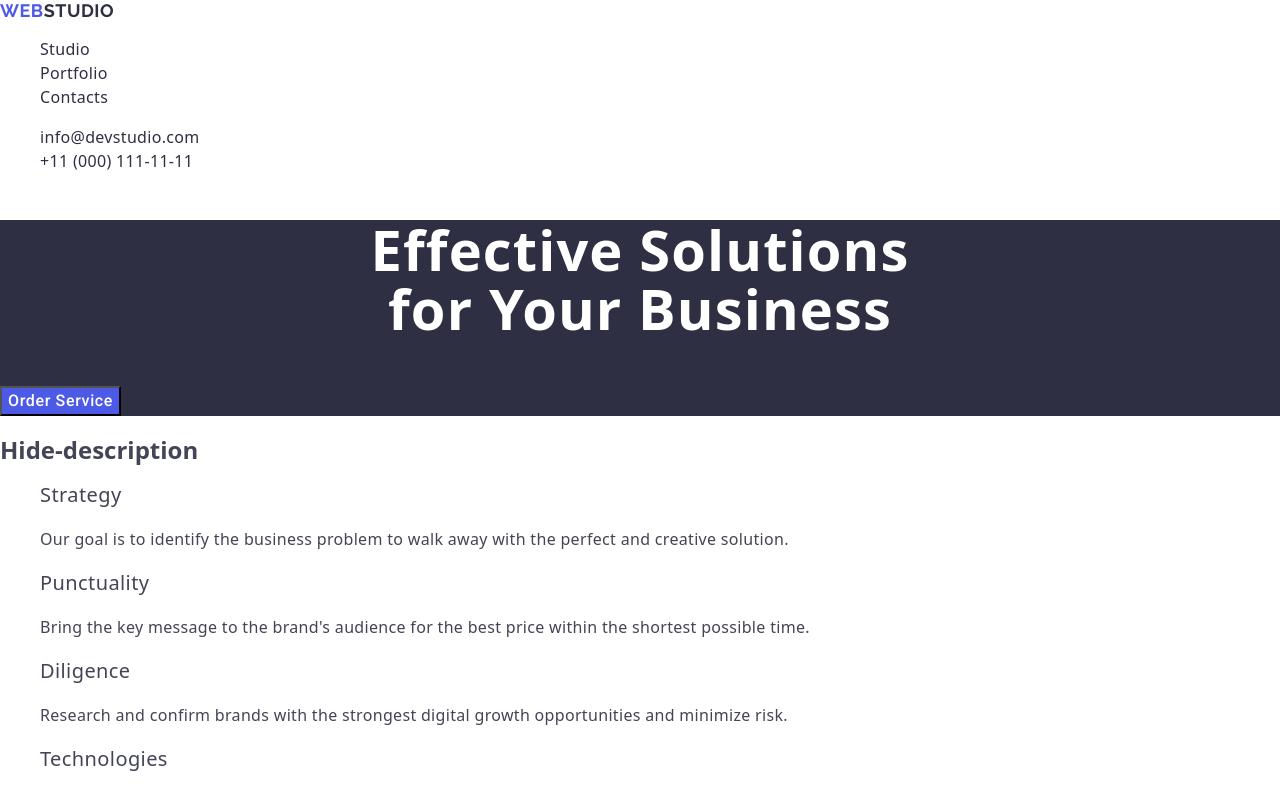
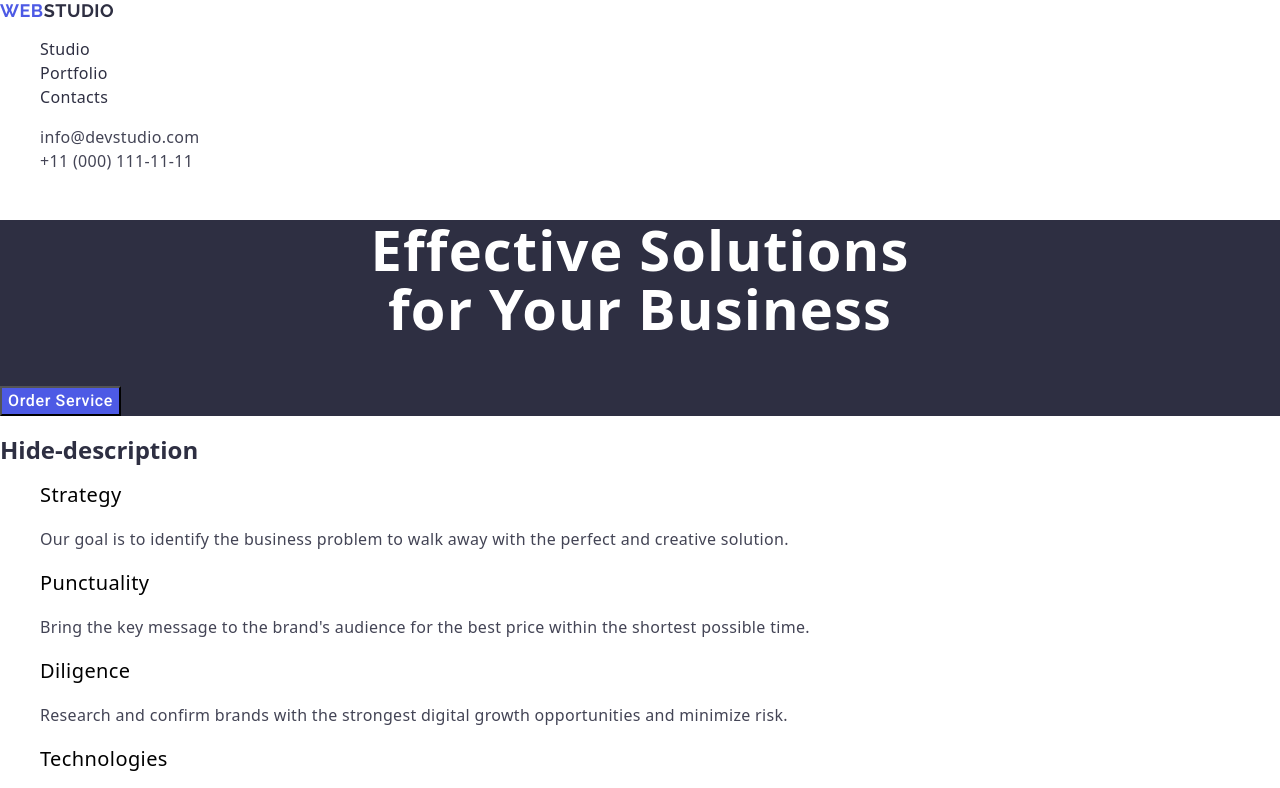
Before and after one commit to khlivniukoleksandr/goit-markup-hw-02, a plain HTML site: page index.html in a window 1280 px wide. Shown: the top 788 px of the page. Drawn offline with nearby package versions, Linux system fonts and the light colour scheme.

Commit message:
Add classes

```diff
--- a/css/styles.css
+++ b/css/styles.css
@@ -1,7 +1,7 @@
 body {
   font-family: "Roboto", sans-serif;
   font-style: normal;
-  color: #434455;
+
   background-color: #ffffff;
 }
 ul {
@@ -12,10 +12,20 @@ a {
   color: #2e2f42;
   font-style: normal;
 }
-
+.hide {
+  color: #2e2f42;
+}
 .hero-section-button,
 .hero-section-title {
   color: #fff;
+}
+.info-link {
+  color: #434455;
+}
+.info-link:hover,
+.info-link:focus,
+.info-linh:active {
+  color: #404bbf;
 }
 
 .title-span {
@@ -36,7 +46,7 @@ a {
 .portfolio-list-title {
   font-weight: 500;
   font-size: 20px;
-  line-height: 24px;
+  line-height: 1.2;
   letter-spacing: 0.02em;
 }
 
@@ -111,10 +121,14 @@ a {
 .team-title {
   font-weight: 700;
   font-size: 36px;
-  line-height: 40px;
+  line-height: 1.11;
   letter-spacing: 0.02em;
   text-align: center;
   color: #2e2f42;
+  text-transform: capitalize;
+}
+.section-team-list {
+  background-color: #ffffff;
 }
 .team-list-title {
   text-align: center;
--- a/index.html
+++ b/index.html
@@ -39,8 +39,8 @@
       <!-- Контакти -->
       <address class="adress">
         <ul>
-          <li><a href="mailto:info@devstudio.com">info@devstudio.com</a></li>
-          <li><a href="tel:+110001111111">+11 (000) 111-11-11</a></li>
+          <li><a href="mailto:info@devstudio.com" class="info-link">info@devstudio.com</a></li>
+          <li><a href="tel:+110001111111" class="info-link">+11 (000) 111-11-11</a></li>
         </ul>
       </address>
     </header>
```
